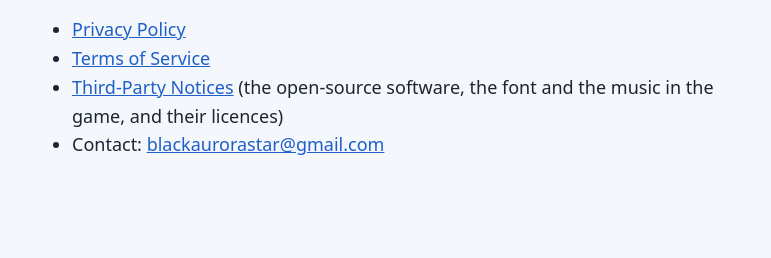
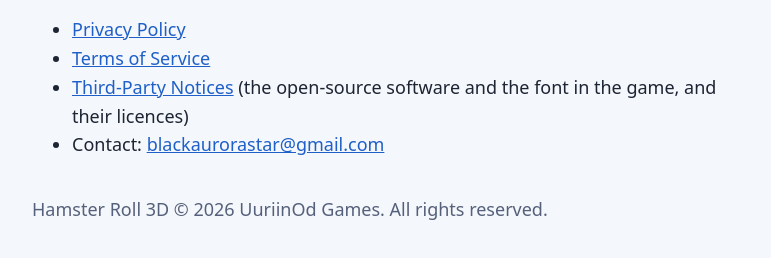
Before and after one commit to schneidersin/schneidersin.github.io, a plain HTML site: page index.html in a window 1280 px wide. Shown: the part 200-458 px from the top of the page, without its empty margins (248-1019 px from the left). Drawn offline with Linux system fonts and the light colour scheme.

Commit message:
Copyright line at the foot of every page; the notices no longer list music

```diff
--- a/index.html
+++ b/index.html
@@ -18,9 +18,10 @@
 <ul>
   <li><a href="hamster-roll-3d/privacy.html">Privacy Policy</a></li>
   <li><a href="hamster-roll-3d/terms.html">Terms of Service</a></li>
-  <li><a href="hamster-roll-3d/notices.html">Third-Party Notices</a> (the open-source software, the font and the music in the game, and their licences)</li>
+  <li><a href="hamster-roll-3d/notices.html">Third-Party Notices</a> (the open-source software and the font in the game, and their licences)</li>
   <li>Contact: <a href="mailto:blackaurorastar@gmail.com">blackaurorastar@gmail.com</a></li>
 </ul>
+<p style="color: #55607a; margin-top: 2em;">Hamster Roll 3D &copy; 2026 UuriinOd Games. All rights reserved.</p>
 </main>
 </body>
 </html>
```
Also changed, not shown: hamster-roll-3d/notices.html (+1 -0 lines), hamster-roll-3d/privacy.html (+1 -0 lines), hamster-roll-3d/terms.html (+1 -0 lines).
